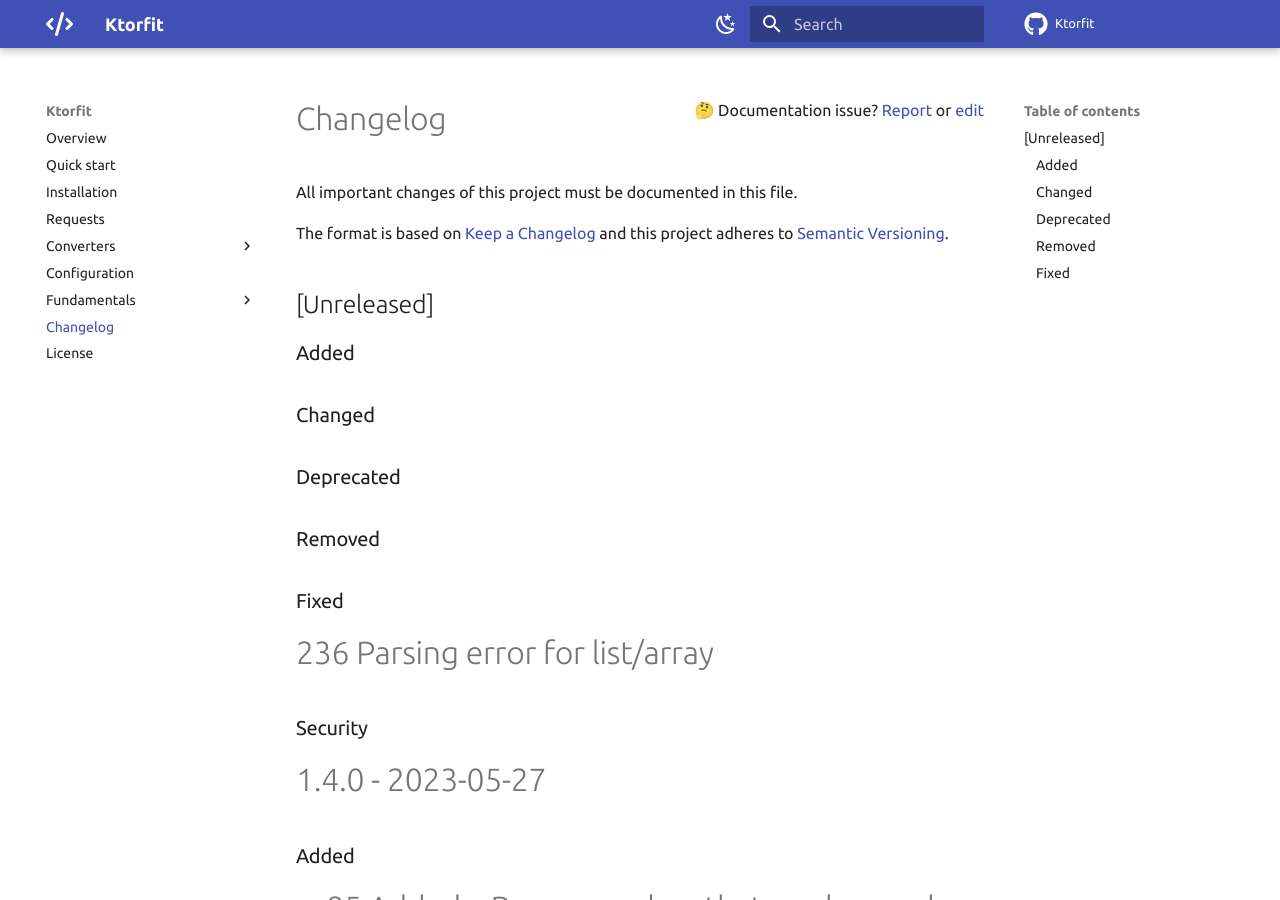
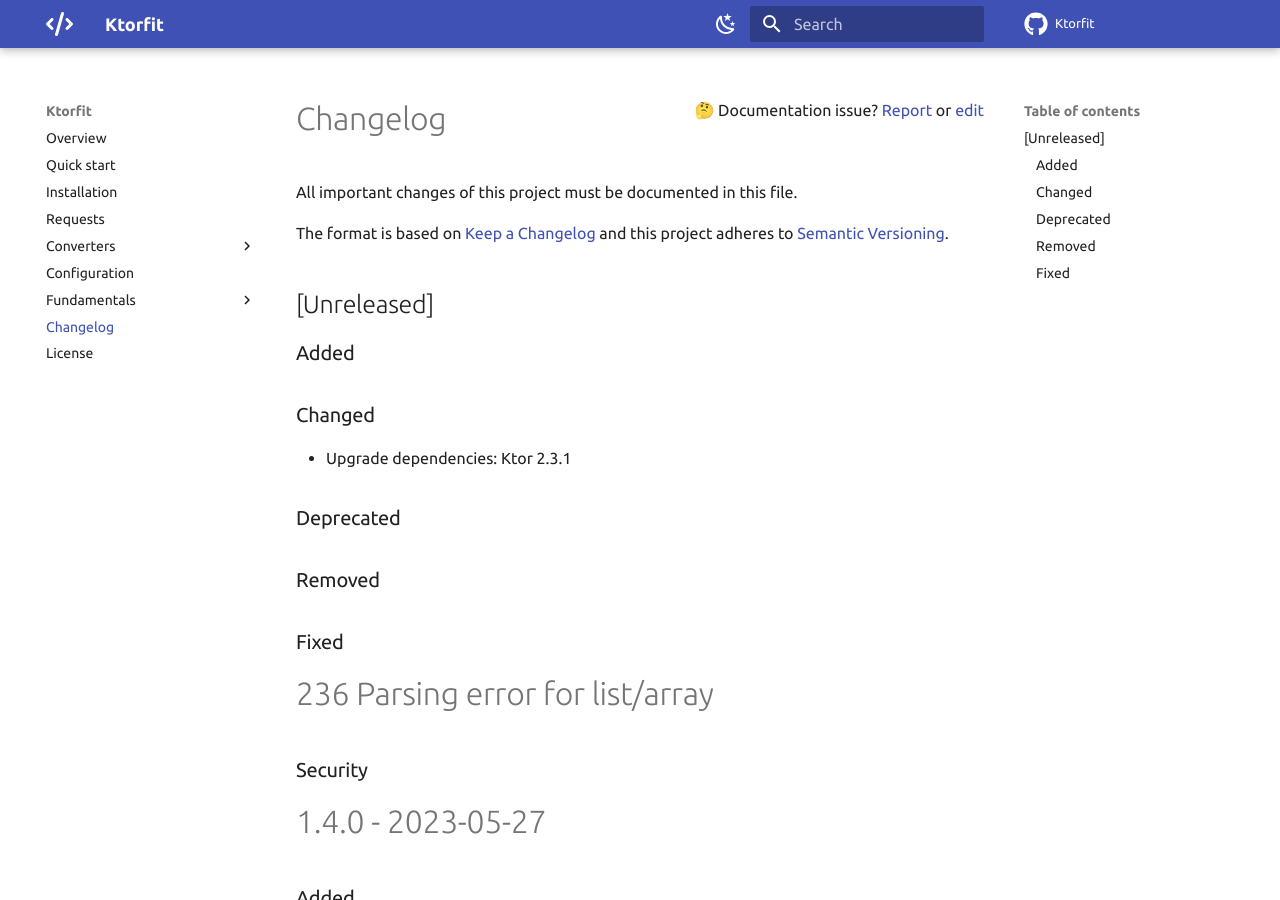
Before and after one commit to Foso/Ktorfit, an MkDocs documentation site: the page built from docs/CHANGELOG.md, in a window 1280 px wide and 900 px high. Built offline with MkDocs 1.6.1 and Material for MkDocs 9.7.7, drawn with Linux system fonts in a browser that asks for light colours; comment, search, counter and statistics services are not loaded.

Commit message:
chore: Update (Ktor 2.3.1, Kotlin Poet 1.14.2)

```diff
--- a/docs/CHANGELOG.md
+++ b/docs/CHANGELOG.md
@@ -10,6 +10,7 @@
 ### Added
 
 ### Changed
+- Upgrade dependencies: Ktor 2.3.1
 
 ### Deprecated
 
```
Also changed, not shown: 4 other files.
